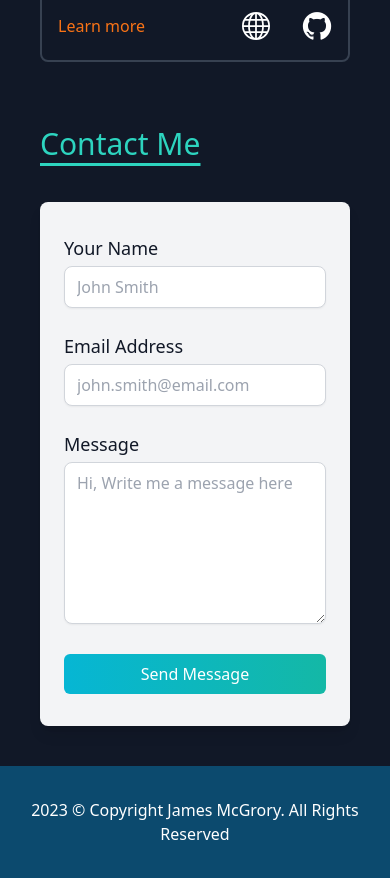
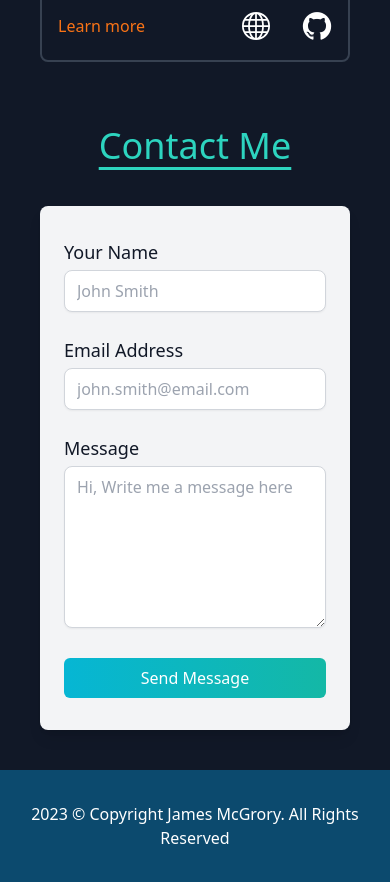
Before and after one commit to JomersDev/portfoliov2, a React (Vite) app: page / in a window 390 px wide. Shown: the part 3540-4422 px from the top of the page. Built offline with nearby package versions, Linux system fonts and the light colour scheme; a web font is replaced by a local one.

Commit message:
fixed contact section mobile view

```diff
--- a/src/Components/Contact.jsx
+++ b/src/Components/Contact.jsx
@@ -19,7 +19,7 @@ export default function() {
 
     return (
         <section className="pb-10 px-10 sm:px-16">
-            <h2 className="text-3xl mb-10 text-teal-400 font-medium underline underline-offset-8">
+            <h2 className="text-4xl mb-10 text-teal-400 text-center font-medium underline underline-offset-8">
                 Contact Me
             </h2>
             <div className="bg-gray-100 py-8 px-6 shadow-lg rounded-lg w-full md:flex md:gap-x-12">
```
